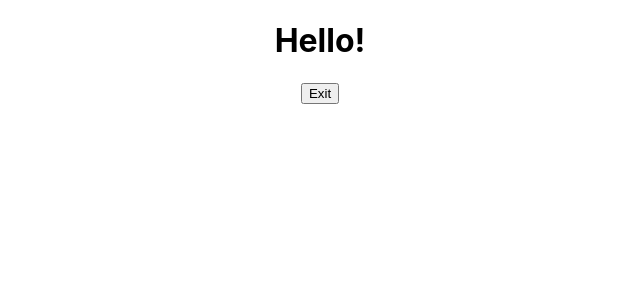
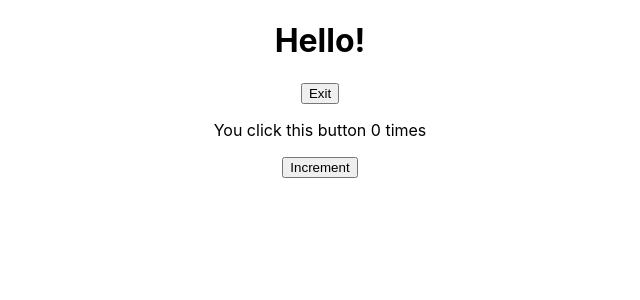
Before and after one commit to EdwardShanahan07/first-react-app, a React (Create React App) app in the folder my-app/: page / in a window 1280 px wide. Shown: the top 300 px of the page, without its empty margins (320-960 px from the left). Built offline with nearby package versions, Linux system fonts and the light colour scheme.

Commit message:
Add StateFullGreetingWithPrevState component

```diff
--- a/my-app/src/App.js
+++ b/my-app/src/App.js
@@ -1,11 +1,11 @@
 import logo from "./logo.svg";
 import "./App.css";
-import StateFullGreeting from "./components/StateFullGreeting";
+import StateFullGreetingWithPrevState from "./components/StateFullGreetingWithPrevState";
 
 function App() {
   return (
     <div className="App">
-      <StateFullGreeting name={"Edward"} />
+      <StateFullGreetingWithPrevState />
     </div>
   );
 }
--- /dev/null
+++ b/my-app/src/components/StateFullGreetingWithPrevState.js
@@ -0,0 +1,45 @@
+import React from "react";
+
+class StateFullGreetingWithPrevState extends React.Component {
+  constructor(props) {
+    super(props);
+    this.state = {
+      introduction: "Hello!",
+      buttonText: "Exit",
+      count: 0,
+    };
+  }
+
+  handleClick() {
+    this.setState((prevState, prevProps) => {
+      return {
+        introduction:
+          prevState.introduction === "Hello!" ? "GoodBye!" : "Hello!",
+        buttonText: prevState.buttonText === "Exit" ? "Enter" : "Exit",
+      };
+    });
+  }
+
+  increment() {
+    this.setState({
+      count: this.state.count + 1,
+    });
+  }
+
+  render() {
+    return (
+      <div>
+        <h1>{this.state.introduction}</h1>
+        <button onClick={() => this.handleClick()}>
+          {this.state.buttonText}
+        </button>
+
+        <p>You click this button {this.state.count} times</p>
+
+        <button onClick={() => this.increment()}>Increment</button>
+      </div>
+    );
+  }
+}
+
+export default StateFullGreetingWithPrevState;
```
